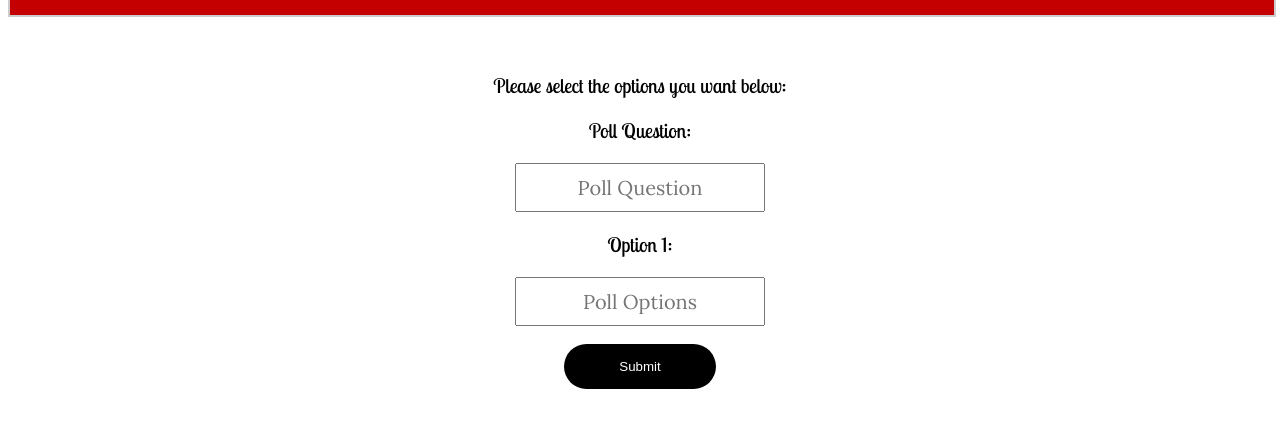
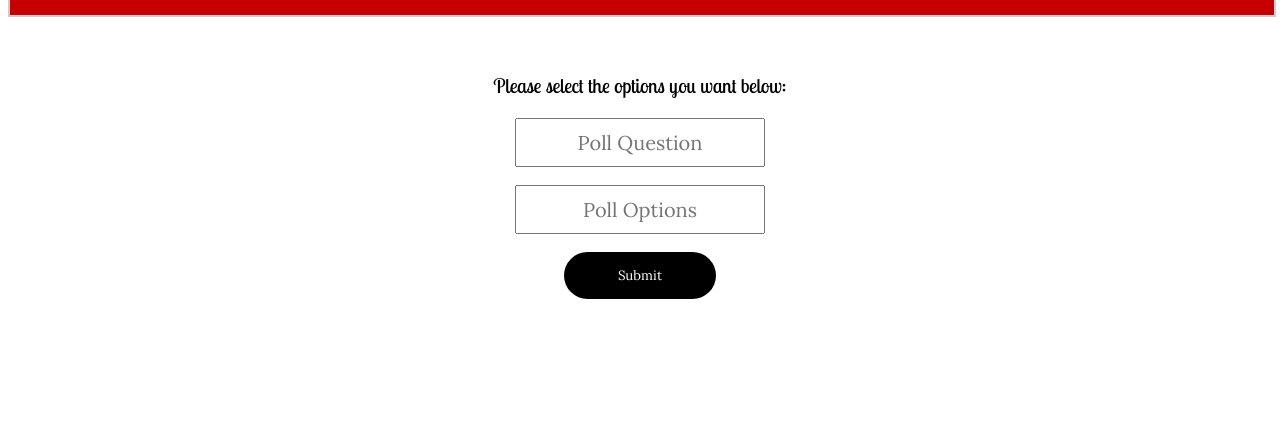
Before and after one commit to terminal-velocity/sherry-christmas-client, a plain HTML site: page admin.html in a window 1280 px wide. Shown: the part 119-546 px from the top of the page. Drawn offline with Linux system fonts and the light colour scheme.

Commit message:
crap happs

```diff
--- a/admin.html
+++ b/admin.html
@@ -12,9 +12,8 @@
 		<br>
 		<br>
 		<p>Please select the options you want below:</p>
-		<p>Poll Question:</p>
 		<input type="text" class="poll-question" name="poll-question" placeholder="Poll Question">
-		<p>Option 1:</p>
+		<br>
 		<input type="text" class="poll-options" name="poll-option" placeholder="Poll Options">
 		<br>
 		<button>Submit</button>
--- a/styles.css
+++ b/styles.css
@@ -52,7 +52,7 @@ input {
 button {
 	margin: 0 auto ;
 	display: block;
-	font-family: 'Loro', sans-serif;
+	font-family: 'Lora', sans-serif;
 	text-align: center;
 	width: 12%;
 	max-width: 300px;
```
